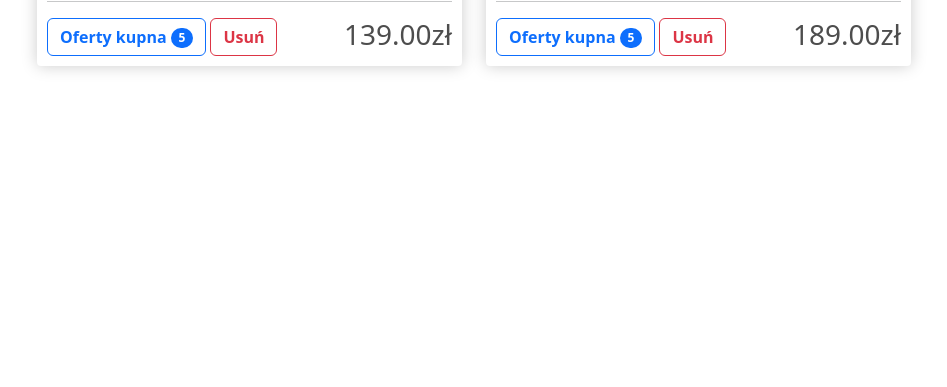
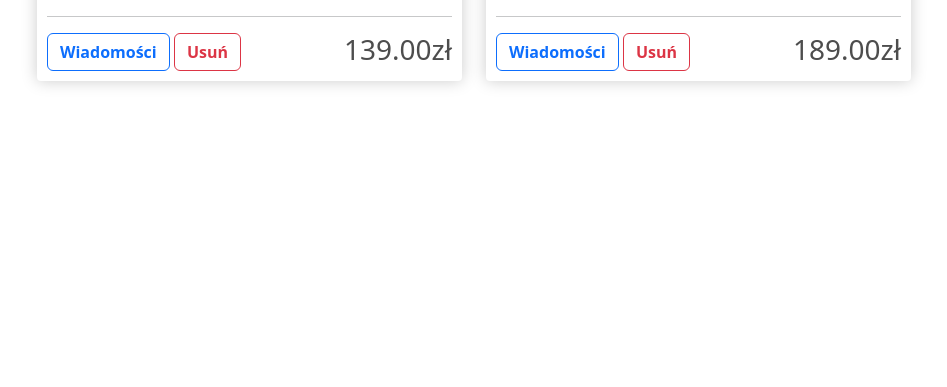
Before and after one commit to LucasGolabek/Web-based-system-for-digital-images-market, a Django app: page /active/ in a window 1280 px wide. Shown: the part 360-747 px from the top of the page, without its empty margins (166-1113 px from the left). Run offline with Django 4.2, Linux system fonts and the light colour scheme; the first user in the database is signed in; data comes from the database, SQL or seed files in the repository.

Commit message:
add message page proto

```diff
--- a/mysite/myapp/templates/marketplace/active_offers.html
+++ b/mysite/myapp/templates/marketplace/active_offers.html
@@ -8,8 +8,7 @@
         <div class="box-element product">
             <h5><strong>{{active.name}}</strong></h5>
             <hr>
-            <a class="btn btn-outline-primary" href="{% url 'messages_p' %}" ><strong>Oferty kupna</strong>
-                <span class="badge rounded-pill bg-primary">5<span class="visually-hidden">unread messages</span></span>
+            <a class="btn btn-outline-primary" href="{% url 'messages' active.id %}" ><strong>Wiadomości</strong>
             </a>
             <a class="btn btn-outline-danger" href="{% url 'delete' active.id %}"><strong>Usuń</strong></a>
             <h3 style="display:inline-block; float:right;">{{active.price|floatformat:2}}zł</h3>
--- a/mysite/myapp/templates/marketplace/active_offers2.html
+++ b/mysite/myapp/templates/marketplace/active_offers2.html
@@ -8,8 +8,7 @@
         <div class="box-element product">
             <h5><strong>{{active.name}}</strong></h5>
             <hr>
-            <a class="btn btn-outline-primary" href="{% url 'messages_p' %}" ><strong>Oferty kupna</strong>
-                <span class="badge rounded-pill bg-primary">5<span class="visually-hidden">unread messages</span></span>
+            <a class="btn btn-outline-primary" href="{% url 'messages' active.id %}" ><strong>Wiadomości</strong>
             </a>
             <a class="btn btn-outline-danger" href="{% url 'delete' active.id %}"><strong>Usuń</strong></a>
             <h3 style="display:inline-block; float:right;">{{active.price|floatformat:2}}zł</h3>
--- a/mysite/myapp/templates/marketplace/buy.html
+++ b/mysite/myapp/templates/marketplace/buy.html
@@ -51,6 +51,11 @@
             <table class="table">
                 <input class="btn btn-secondary" type="submit" value="Zaproponuj kupno">
             </table>
+            {% if messages %}
+                {% for message in messages %}
+                <p class="succes">{{message}}</p>
+                {% endfor %}
+            {% endif %}
         </div>
     </div>
 </form>
--- a/mysite/myapp/templates/marketplace/createoffer.html
+++ b/mysite/myapp/templates/marketplace/createoffer.html
@@ -48,7 +48,7 @@
           </form>
         {% if messages %}
           {% for message in messages %}
-          <p class="failed">{{message}}</p>
+          <p class="succes">{{message}}</p>
           {% endfor %}
         {% endif %}
       </div>
--- a/mysite/myapp/urls.py
+++ b/mysite/myapp/urls.py
@@ -13,6 +13,6 @@ urlpatterns = [
                   path('logout/', views.logout_page, name='logout'),
                   path('active/', views.active, name='active'),
                   path('crate/', views.create, name='create'),
-                  path('messages/', views.message_page, name='messages_p'),
+                  path('messages/<int:id>/', views.message_page, name='messages'),
                   path('delete/<int:id>/', views.delete_photo, name='delete')
               ] + static(settings.MEDIA_URL, document_root=settings.MEDIA_ROOT)
--- a/mysite/myapp/views.py
+++ b/mysite/myapp/views.py
@@ -23,6 +23,7 @@ def mainpage(request):
 def active(request):
     username = request.user.username
     actives = Product.objects.filter(username=username)
+
     if len(actives) < 3:
         context = {'actives': actives,
                    'page_name': 'active'}
@@ -31,6 +32,24 @@ def active(request):
         context = {'actives':actives,
                    'page_name':'active'}
         return render(request, 'marketplace/active_offers.html', context)
+
+
+@login_required(login_url='login')
+def message_page(request, id):
+    username = request.user.username
+    photo = get_object_or_404(Product, pk=id)
+    offers = Messages.objects.filter(user_to=username, photo_id=photo)
+    photo_usage = photo.usage
+
+    if photo_usage == 'K':
+        usage = 'Komercyjne'
+    elif photo_usage == 'P':
+        usage = 'Prywatne'
+    else:
+        usage = 'Komercyjne ograniczone'
+    context = {'offers': offers,
+               'usage': usage}
+    return render(request, 'marketplace/messages.html', context)
 
 
 @login_required(login_url='login')
@@ -110,12 +129,6 @@ def product_site(request, id):
     return render(request, 'marketplace/product_site.html', context)
 
 
-@login_required(login_url='login')
-def message_page(request):
-    context = {}
-    return render(request, 'marketplace/messages.html', context)
-
-
 def login_page(request):
     if request.user.is_authenticated:
         return redirect('mainpage')
--- a/mysite/static/css/main.css
+++ b/mysite/static/css/main.css
@@ -34,11 +34,6 @@ h1,h2,h3,h4,h5,h6{
 	background-color: #4f868c!important;
 }
 
-<<<<<<< HEAD
-=======
-
-}
->>>>>>> 9d65bfe30b20a54bc697eb0c6042839a146d95a2
 
 .col-lg-4, .col-lg-6, .col-lg-8, .col-lg-12{
 	margin-top: 10px;
```
Also changed, not shown: other parts of mysite/static/css/main.css (+1 -1 lines), mysite/myapp/templates/marketplace/messages.html (+20 -6 lines), mysite/db.sqlite3.
